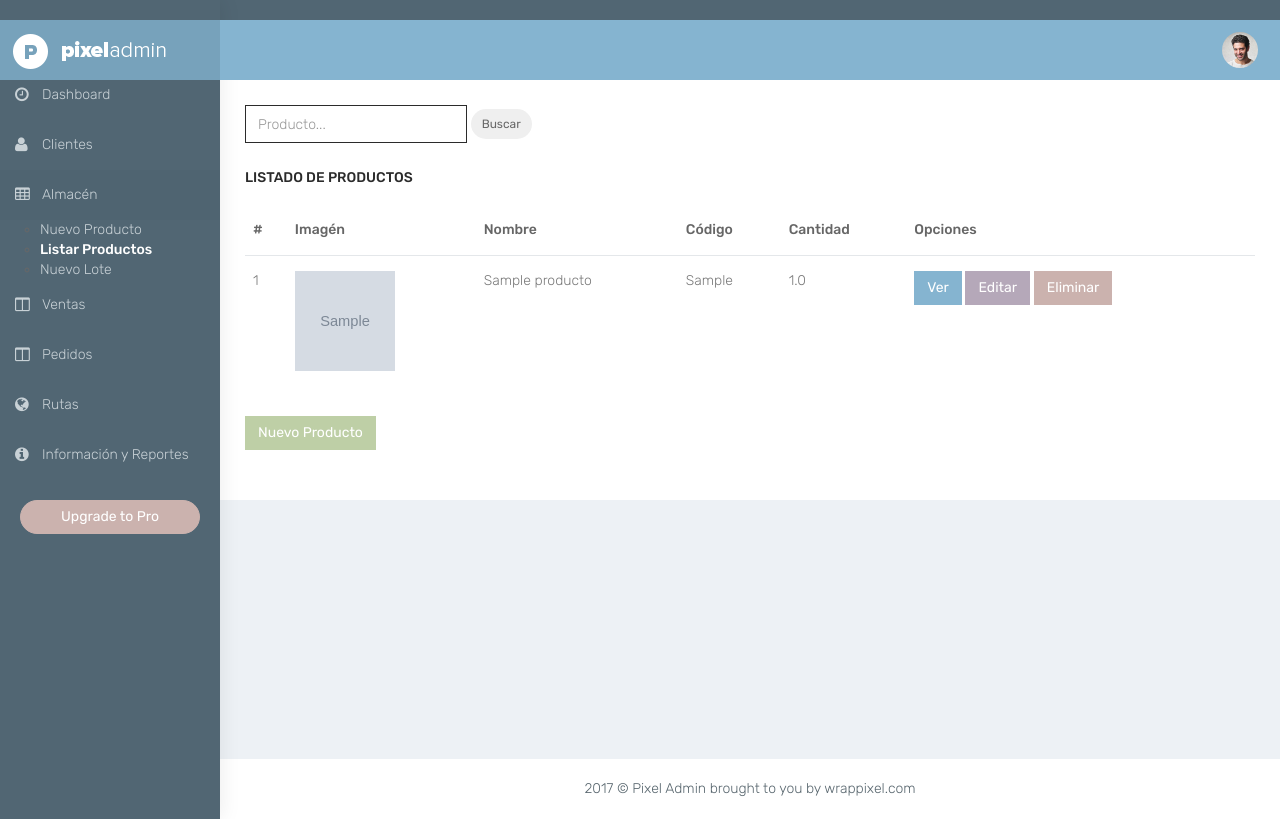
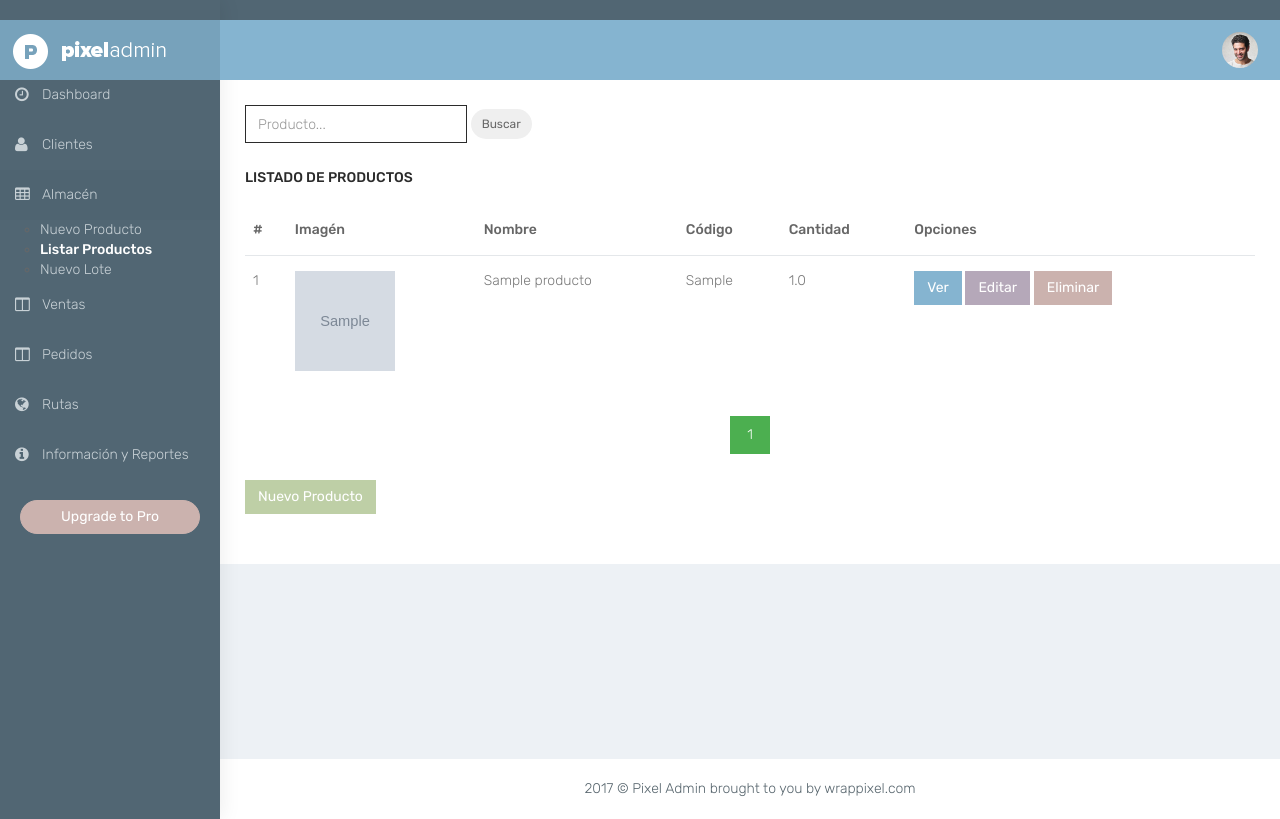
Before and after one commit to JokerBerlin/Aplicacion, a Django app: page /Producto/listar/ in a window 1280 px wide. Run offline with Django 3.2, Linux system fonts and the light colour scheme; tables that the repository leaves empty hold one stand-in row (values such as "Sample post"); grey boxes marked "Sample" are stand-in pictures; some libraries are stand-ins or nearby versions.

Commit message:
paginacion de productos

```diff
--- a/app/Views/productoView.py
+++ b/app/Views/productoView.py
@@ -15,6 +15,10 @@ from django.views.decorators.csrf import csrf_exempt
 import json
 from app.fomularios.productoForm import *
 from django.views.generic import DetailView
+
+##paginacion
+from django.core.paginator import Paginator, EmptyPage, PageNotAnInteger
+
 ###########################################################
 #   Usuario: Erick Sulca, Ulises Bejar
 #   Fecha: 05/06/18
@@ -28,8 +32,24 @@ def ListarProductos(request):
     if request.method == 'POST':
         return render(request, 'Producto/listar.html')
     else:
-        oProductos = Producto.objects.filter(estado = True)
-        return render(request, 'producto/listar.html', {"oProductos": oProductos})
+        oProductos = Producto.objects.filter(estado = True).order_by('-id')
+        paginator = Paginator(oProductos,2)
+
+        page = request.GET.get('page')
+        try:
+            productoPagina = paginator.page(page)
+        except PageNotAnInteger:
+            productoPagina = paginator.page(1)
+        except EmptyPage:
+            productoPagina = paginator.page(paginator.num_pages)
+
+        index = productoPagina.number - 1
+        max_index = len(paginator.page_range)
+        start_index = index - 5 if index >= 5 else 0
+        end_index = index + 5 if index <= max_index - 5 else max_index
+        page_range = paginator.page_range[start_index:end_index]
+
+        return render(request, 'producto/listar.html', {"oProductos": productoPagina,"page_range": page_range})
 
 
 def registrarProducto(request):
--- a/app/templates/cliente/listar.html
+++ b/app/templates/cliente/listar.html
@@ -259,7 +259,7 @@ Clientes
 
 					</table>
 					<br>
-
+						<!--paginacion-->
 			        <div class="center">
 			          <ul class="pagination">
 			            {% if oClientes.has_previous %}
@@ -275,7 +275,7 @@ Clientes
 			                    {% endif %}
 			                {% endfor %}
 
-			                  {% if oVenta.has_next %}
+			                  {% if oClientes.has_next %}
 			                      <li><a href="?page={{oClientes.next_page_number}}">>></a></li>
 			                  {% endif %}
 			          </ul>
--- a/app/templates/producto/listar.html
+++ b/app/templates/producto/listar.html
@@ -65,6 +65,35 @@ $(document).ready(function(){
 </script>
 
 <style>
+ul.pagination {
+    display: inline-block;
+    padding: 0;
+    margin: 0;
+}
+
+ul.pagination li {display: inline;}
+
+ul.pagination li a {
+    color: black;
+    float: left;
+    padding: 8px 16px;
+    text-decoration: none;
+    transition: background-color .3s;
+    border: 1px solid #ddd;
+}
+
+ul.pagination li a.active {
+    background-color: #4CAF50;
+    color: white;
+    border: 1px solid #4CAF50;
+}
+
+ul.pagination li a:hover:not(.active) {background-color: #ddd;}
+
+div.center {text-align: center;}
+</style>
+
+<style>
 ul.ui-autocomplete {
   z-index: 1100;
 }
@@ -88,7 +117,6 @@ ul.ui-autocomplete {
   color: white;
 }
 </style>
-
 
 {% endblock %}
 
@@ -138,7 +166,29 @@ Lista de productos
 				    {% endfor %}
 
 					</table>
-				    <br>
+				   <br>
+            <!--paginacion-->
+			        <div class="center">
+			          <ul class="pagination">
+			            {% if oProductos.has_previous %}
+			                      <li><a href="?page={{oProductos.previous_page_number}}"><<</a></li>
+			                  {% endif %}
+
+
+			                {% for pg in page_range %}
+			                    {% if oProductos.number == pg %}
+			                        <li><a class="active" href="?page={{pg}}" class="btn btn-default">{{pg}}</a></li>
+			                    {% else %}
+			                        <li><a href="?page={{pg}}" class="btn">{{pg}}</a></li>
+			                    {% endif %}
+			                {% endfor %}
+
+			                  {% if oProductos.has_next %}
+			                      <li><a href="?page={{oProductos.next_page_number}}">>></a></li>
+			                  {% endif %}
+			          </ul>
+			        </div>
+            <br>
 	    			<a href="/Producto/nuevo/"><button type="button" class="btn btn-success">Nuevo Producto</button> </a>
 
 			</div>
```
